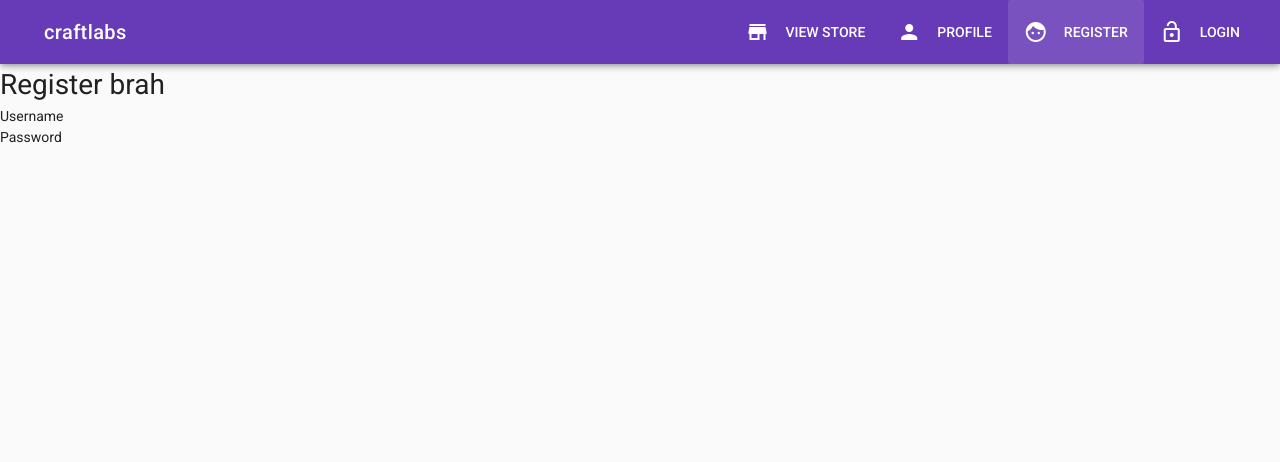
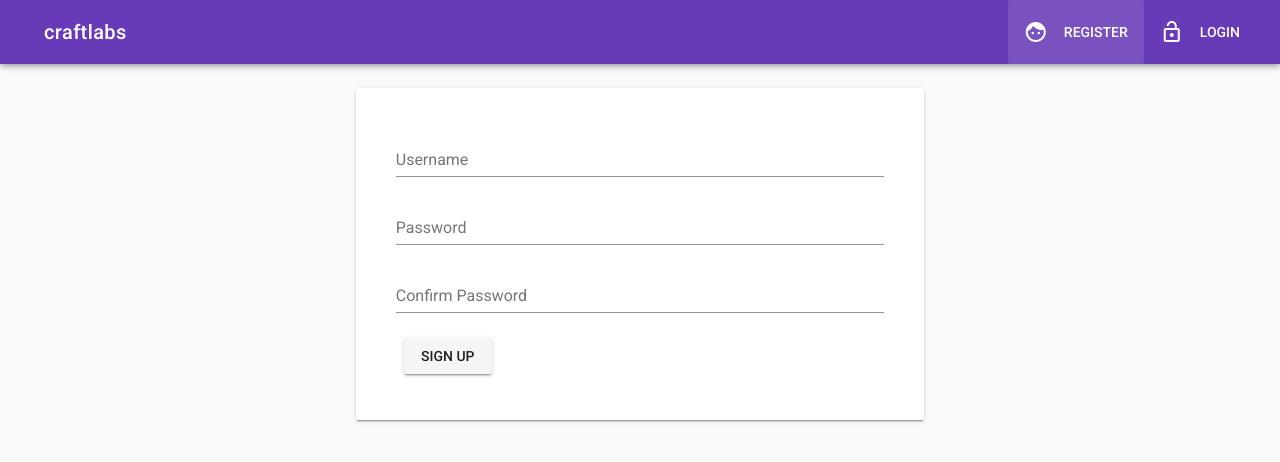
Before and after one commit to adamgillfillan/craftlabs, a Vue app: page /register in a window 1280 px wide. Shown: the top 462 px of the page. Built offline with nearby package versions, Linux system fonts and the light colour scheme.

Commit message:
add in Vuex store. add in login and registering UI & hook it up from frontend, to backend, to db layer

```diff
--- a/package.json
+++ b/package.json
@@ -28,7 +28,8 @@
     "serve-static": "^1.13.2",
     "vue": "^2.5.2",
     "vue-router": "^3.0.1",
-    "vuetify": "^1.0.11"
+    "vuetify": "^1.0.11",
+    "vuex": "^3.0.1"
   },
   "devDependencies": {
     "@types/express": "^4.11.1",
--- a/src/App.vue
+++ b/src/App.vue
@@ -43,13 +43,25 @@ export default {
   data() {
     return {
       sideNav: false,
-      menuItems: [
-        { icon: 'store', title: 'View Store', link: '/store' },
-        { icon: 'person', title: 'Profile', link: '/profile' },
+    };
+  },
+  computed: {
+    menuItems() {
+      let menuItems = [
         { icon: 'face', title: 'Register', link: '/register' },
         { icon: 'lock_open', title: 'Login', link: '/login' },
-      ],
-    };
+      ];
+      if (this.userIsAuthenticated) {
+        menuItems = [
+          { icon: 'store', title: 'View Store', link: '/store' },
+          { icon: 'person', title: 'Profile', link: '/profile' },
+        ];
+      }
+      return menuItems;
+    },
+    userIsAuthenticated() {
+      return !!this.$store.getters.user;
+    },
   },
 };
 </script>
--- a/src/components/User/Login.vue
+++ b/src/components/User/Login.vue
@@ -1,18 +1,79 @@
 <template>
-  <div>
-    Login page
-  </div>
+  <v-container>
+    <v-layout row>
+      <v-flex xs12 sm6 offset-sm3>
+        <v-card>
+          <v-card-text>
+            <v-container>
+              <form @submit.prevent="login">
+                <v-layout row>
+                  <v-flex xs12>
+                    <v-text-field
+                      name="username"
+                      label="Username"
+                      id="username"
+                      v-model="username"
+                      type="text"
+                      required>
+                    </v-text-field>
+                  </v-flex>
+                </v-layout>
+                <v-layout row>
+                  <v-flex xs12>
+                    <v-text-field
+                      name="password"
+                      label="Password"
+                      id="password"
+                      v-model="password"
+                      type="password"
+                      required>
+                    </v-text-field>
+                  </v-flex>
+                </v-layout>
+                <v-layout row>
+                  <v-flex xs12>
+                    <v-btn type="submit">Login</v-btn>
+                  </v-flex>
+                </v-layout>
+              </form>
+            </v-container>
+          </v-card-text>
+        </v-card>
+      </v-flex>
+    </v-layout>
+  </v-container>
 </template>
 
 <script>
+/* eslint-disable no-console */
+
 export default {
   name: 'Login',
   data() {
-    return {};
+    return {
+      msg: 'Login brah',
+      username: '',
+      password: '',
+      confirmPassword: '',
+      errorMsg: '',
+    };
+  },
+  computed: {
+    user() {
+      return this.$store.getters.user;
+    },
+  },
+  watch: {
+    user(value) {
+      if (value !== null && value !== undefined) {
+        this.$router.push({ name: 'Store' });
+      }
+    },
+  },
+  methods: {
+    login() {
+      this.$store.dispatch('signUserIn', { username: this.username, password: this.password });
+    },
   },
 };
 </script>
-
-<!-- Add "scoped" attribute to limit CSS to this component only -->
-<style scoped>
-</style>
--- a/src/components/User/Register.vue
+++ b/src/components/User/Register.vue
@@ -1,74 +1,92 @@
 <template>
-  <div class="hello">
-    <h1>{{ msg }}</h1>
-    <form @submit.prevent="register">
-      <div>
-        <label for="username">Username</label>
-        <input id="username" type="text" v-model="username" required />
-      </div>
-      <div>
-        <label for="password">Password</label>
-        <input id="password" type="password" v-model="password" required />
-      </div>
-      <div v-if="errorMsg">{{ errorMsg }}</div>
-      <!--<div>-->
-        <!--<button type="submit">Sign up</button>-->
-      <!--</div>-->
-    </form>
-  </div>
+  <v-container>
+    <v-layout row>
+      <v-flex xs12 sm6 offset-sm3>
+        <v-card>
+          <v-card-text>
+            <v-container>
+              <form @submit.prevent="register">
+                <v-layout row>
+                  <v-flex xs12>
+                    <v-text-field
+                      name="username"
+                      label="Username"
+                      id="username"
+                      v-model="username"
+                      type="text"
+                      required>
+                    </v-text-field>
+                  </v-flex>
+                </v-layout>
+                <v-layout row>
+                  <v-flex xs12>
+                    <v-text-field
+                      name="password"
+                      label="Password"
+                      id="password"
+                      v-model="password"
+                      type="password"
+                      required>
+                    </v-text-field>
+                  </v-flex>
+                </v-layout>
+                <v-layout row>
+                  <v-flex xs12>
+                    <v-text-field
+                      name="confirmPassword"
+                      label="Confirm Password"
+                      id="confirmPassword"
+                      v-model="confirmPassword"
+                      type="password"
+                      :rules="[comparePasswords]">
+                    </v-text-field>
+                  </v-flex>
+                </v-layout>
+                <v-layout row>
+                  <v-flex xs12>
+                    <v-btn type="submit">Sign up</v-btn>
+                  </v-flex>
+                </v-layout>
+              </form>
+            </v-container>
+          </v-card-text>
+        </v-card>
+      </v-flex>
+    </v-layout>
+  </v-container>
 </template>
 
 <script>
-/* eslint-disable no-console,no-alert */
-
-import auth from '../../services/auth';
+/* eslint-disable no-console */
 
 export default {
   name: 'Register',
   data() {
     return {
-      msg: 'Register brah',
       username: '',
       password: '',
-      errorMsg: '',
+      confirmPassword: '',
     };
   },
+  computed: {
+    comparePasswords() {
+      return this.password !== this.confirmPassword ? 'Passwords do not match' : '';
+    },
+    user() {
+      return this.$store.getters.user;
+    },
+  },
+  watch: {
+    user(value) {
+      if (value !== null && value !== undefined) {
+        this.$router.push({ name: 'Store' });
+      }
+    },
+  },
   methods: {
-    async register() {
-      try {
-        const register2 = await auth.register({
-          username: this.username,
-          password: this.password,
-        });
-
-        console.log('register2', register2);
-
-        // on register, redirect them to the store page
-        // this.$router.push({ name: 'Store })
-      } catch (error) {
-        console.log('error', error.response);
-        this.errorMsg = error.response.data.message;
-        // alert(error.response.data.message);
-      }
+    register() {
+      this.$store.dispatch('signUserUp', { username: this.username, password: this.password });
     },
   },
 };
 </script>
-
-<!-- Add "scoped" attribute to limit CSS to this component only -->
-<style scoped>
-  h1, h2 {
-    font-weight: normal;
-  }
-  ul {
-    list-style-type: none;
-    padding: 0;
-  }
-  li {
-    display: inline-block;
-    margin: 0 10px;
-  }
-  a {
-    color: #42b983;
-  }
-</style>
--- a/src/main.js
+++ b/src/main.js
@@ -6,6 +6,7 @@ import Vuetify from 'vuetify';
 import 'vuetify/dist/vuetify.min.css'; // Ensure you are using css-loader
 import App from './App';
 import router from './router';
+import { store } from './store';
 
 Vue.config.productionTip = false;
 Vue.use(Vuetify);
@@ -14,6 +15,7 @@ Vue.use(Vuetify);
 new Vue({
   el: '#app',
   router,
+  store,
   components: { App },
   template: '<App/>',
 });
--- a/src/services/auth.js
+++ b/src/services/auth.js
@@ -4,4 +4,7 @@ export default {
   register(params) {
     return Api().post('register', params);
   },
+  login(params) {
+    return Api().post('login', params);
+  },
 };
--- /dev/null
+++ b/src/store/index.js
@@ -0,0 +1,50 @@
+/* eslint-disable no-console */
+import Vue from 'vue';
+import Vuex from 'vuex';
+import auth from '../services/auth';
+
+Vue.use(Vuex);
+
+export const store = new Vuex.Store({
+  state: {
+    user: null,
+  },
+  mutations: {
+    setUser(state, payload) {
+      state.user = payload;
+    },
+  },
+  actions: {
+    signUserUp({ commit }, payload) {
+      auth.register({
+        username: payload.username,
+        password: payload.password,
+      })
+        .then((user) => {
+          commit('setUser', user);
+        })
+        .catch((err) => {
+          console.error('err: ', err);
+        });
+    },
+    signUserIn({ commit }, payload) {
+      auth.login({
+        username: payload.username,
+        password: payload.password,
+      })
+        .then((user) => {
+          commit('setUser', user);
+        })
+        .catch((err) => {
+          console.error('err: ', err);
+        });
+    },
+  },
+  getters: {
+    user(state) {
+      return state.user;
+    },
+  },
+});
+
+export default 'store';
```
Also changed, not shown: 16 other files (tests, documents, lock files or other folders).
